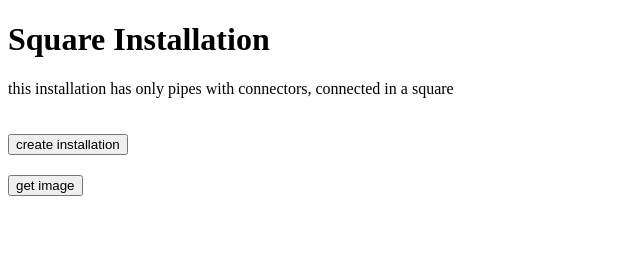
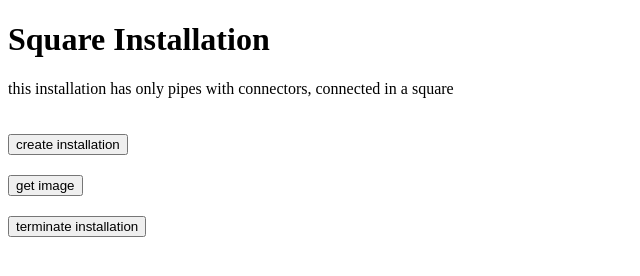
Before and after one commit to MauriLenn/TAGP-cowboy, a plain HTML site: page priv/square_installations/pipes/pipes.html in a window 1280 px wide. Shown: the whole page, without its empty margins (0-640 px from the left). Drawn offline with Linux system fonts and the light colour scheme.

Commit message:
added terminate button

```diff
--- a/priv/square_installations/pipes/pipes.html
+++ b/priv/square_installations/pipes/pipes.html
@@ -19,6 +19,10 @@
 
       <button id="pipes" onclick="getImage()"> get image </button>
 
+      <form role="form" method="POST" action="/square_installations/pipes/terminate">
+        <button type="submit" class="btn btn-default">terminate installation</button>
+      </form>
+
   </div>
 
   <script type="text/javascript">
```
Also changed, not shown: 5 other files.
